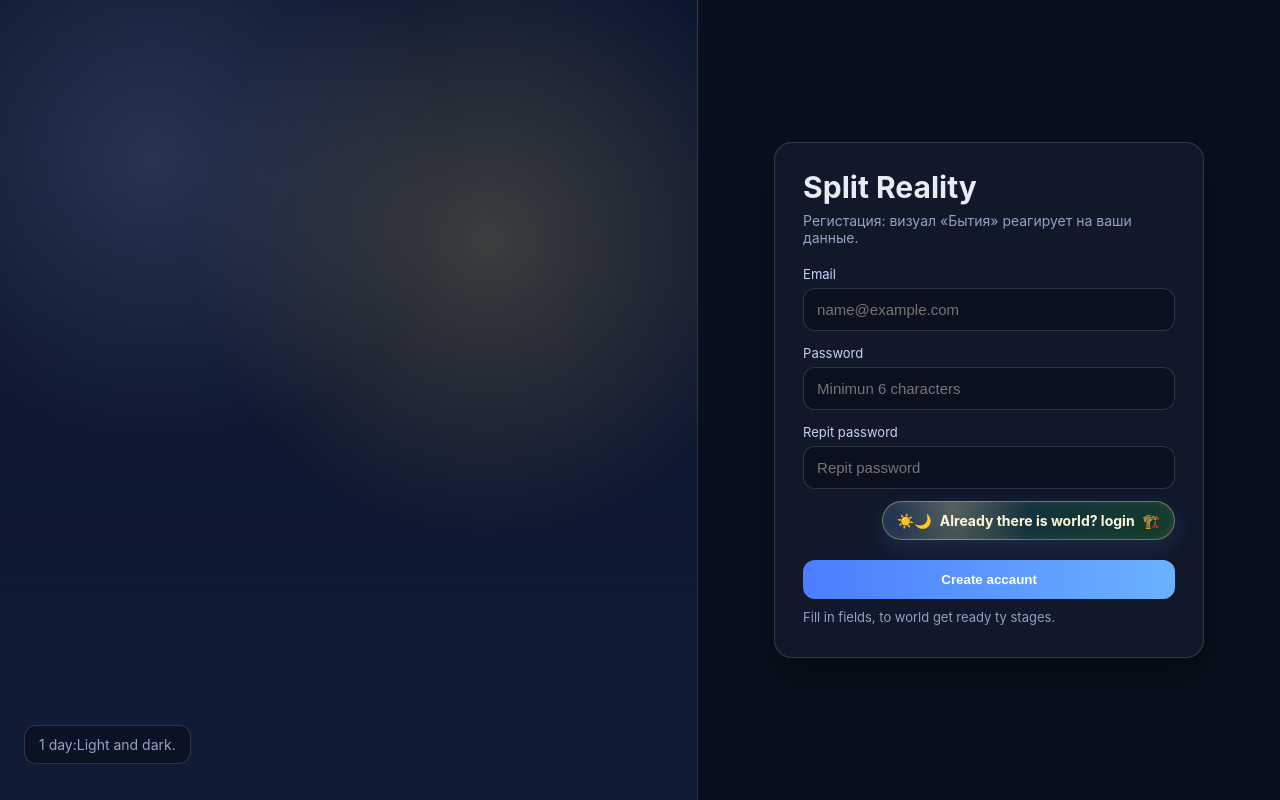
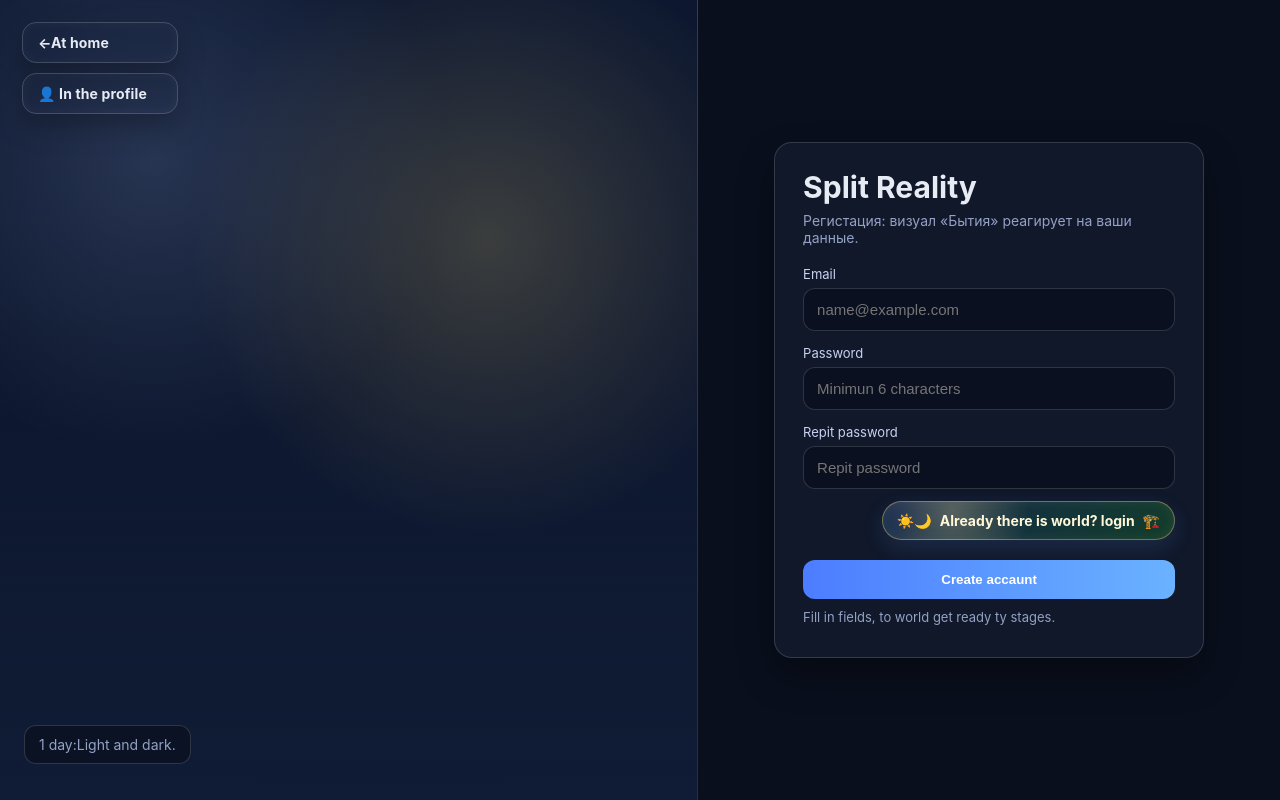
Before and after one commit to Foluree/GoldShopZewz, a FastAPI app: page /regist/ in a window 1280 px wide. Run offline with FastAPI, Linux system fonts and the light colour scheme; parts of the project's set-up code (start-up, migrations or seed data) failed here and were passed over.

Commit message:
added new button register swap url

```diff
--- a/app/templates/split_register.html
+++ b/app/templates/split_register.html
@@ -106,6 +106,44 @@
             border-radius:12px;
             padding:10px 14px;
         }
+
+        .page-nav {
+            position: fixed;
+            top: 22px;
+            left: 22px;
+            z-index: 10;
+            display: flex;
+            flex-direction: column;
+            gap: 10px;
+            align-items: flex-start;
+        }
+
+        .page-nav__link {
+            min-width: 156px;
+            padding: 11px 15px;
+            border-radius: 14px;
+            border: 1px solid rgba(255,255,255,.18);
+            color: var(--text);
+            text-decoration: none;
+            font-size: 14px;
+            font-weight: 700;
+            letter-spacing: .01em;
+            background:
+                radial-gradient(circle at 18% 20%, rgba(103,160,255,.24), transparent 32%)
+                linear-gradient(135deg, rgba(16,24,42,.88), rgba(9,15,29,.74));
+            box-shadow: 0 12px 28px rgba(0,0,0,.26), inset 0 0 14px rgba(255,255,255,.04);
+            backdrop-filter: blur(10px);
+            transition: transform .18s ease, box-shadow .18s ease, border-color .18s ease, filter .18s ease;
+        }
+
+        .page-nav__link:hover {
+            transform: translateY(-2px);
+            border-radius: rgba(103,160,255,.62);
+            box-shadow: 0 16px 30px rgba(103,160,255,.18), 0 10px 24px rgba(0,0,0,.28);
+            filter: brightness(1.08);
+        }
+
+        .page-nav__link:active { transform: translateY(1px) scale(.98); }
 
         .form-side {
             display:flex;
@@ -237,6 +275,11 @@
     </style>
 </head>
 <body>
+    <nav class="page-nav" aria-label="Navigation Registr">
+        <a class="page-nav__link" href="/">←At home</a>
+        <a class="page-nav__link" href="/profile">👤 In the profile</a>
+    </nav>
+
     <main class="split">
         <section class="scene" id="scene">
             <div class="scene-layer day-night" id="dayNight"></div>
```
